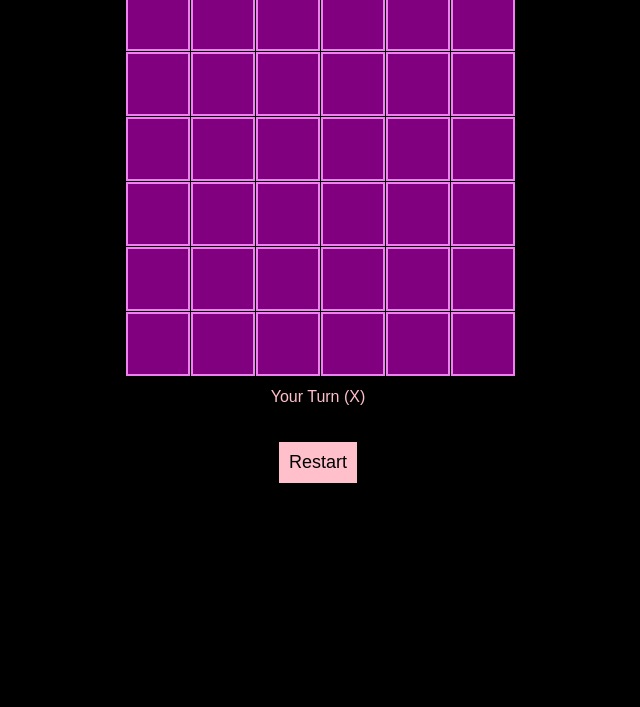
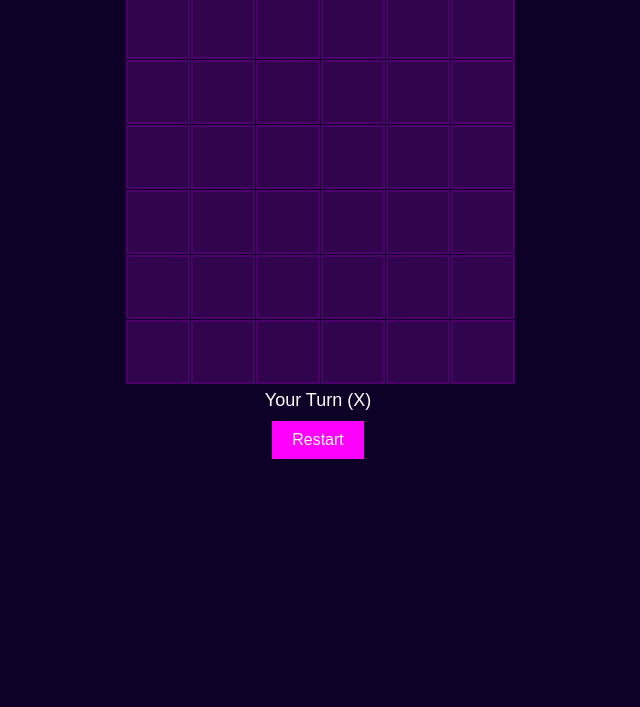
Before and after one commit to tahsin66554/Tic-tak, a plain HTML site: page index.html in a window 1280 px wide. Shown: the part 93-800 px from the top of the page, without its empty margins (322-962 px from the left). Drawn offline with Linux system fonts and the light colour scheme.

Commit message:
styles.css

```diff
--- a/styles.css
+++ b/styles.css
@@ -1,8 +1,15 @@
 body {
+  background-color: #0D0128;
+  color: #fff;
+  font-family: Arial, sans-serif;
   text-align: center;
-    background-color: black;
-    color: pink;
-    font-family: Arial, sans-serif;
+  margin: 0;
+  padding: 20px;
+}
+
+h1 {
+  color: #FF00FF;
+  margin-bottom: 10px;
 }
 
 #board {
@@ -10,32 +17,46 @@ body {
   grid-template-columns: repeat(6, 60px);
   grid-template-rows: repeat(6, 60px);
   gap: 5px;
-    justify-content: center;
-    margin-top: 20px;
+  margin: 0 auto;
+  width: max-content;
 }
 
 .cell {
   width: 60px;
   height: 60px;
-    background-color: purple;
-    border: 2px solid violet;
-    font-size: 30px;
+  background-color: #30054d;
+  border: 2px solid #4c006c;
+  font-size: 24px;
+  font-weight: bold;
+  cursor: pointer;
   display: flex;
   align-items: center;
   justify-content: center;
-    cursor: pointer;
-    color: white;
+  color: #00FFFF; /* For X by default */
+  transition: background 0.2s;
 }
 
 .cell:hover {
-    background-color: darkviolet;
+  background-color: #4c006c;
 }
 
-#restart {
-    margin-top: 20px;
-    padding: 10px;
+.o {
+  color: #FF00FF; /* For O */
+}
+
+#status {
+  margin: 10px 0;
   font-size: 18px;
+}
+
+button#restart {
+  background-color: #FF00FF;
+  color: #fff;
+  border: none;
+  padding: 10px 20px;
   cursor: pointer;
-    background-color: pink;
-    border: none;
+  font-size: 16px;
 }
+button#restart:hover {
+  background-color: #FF33FF;
+}
```
Lines whose indentation alone changed are shown as unchanged.
